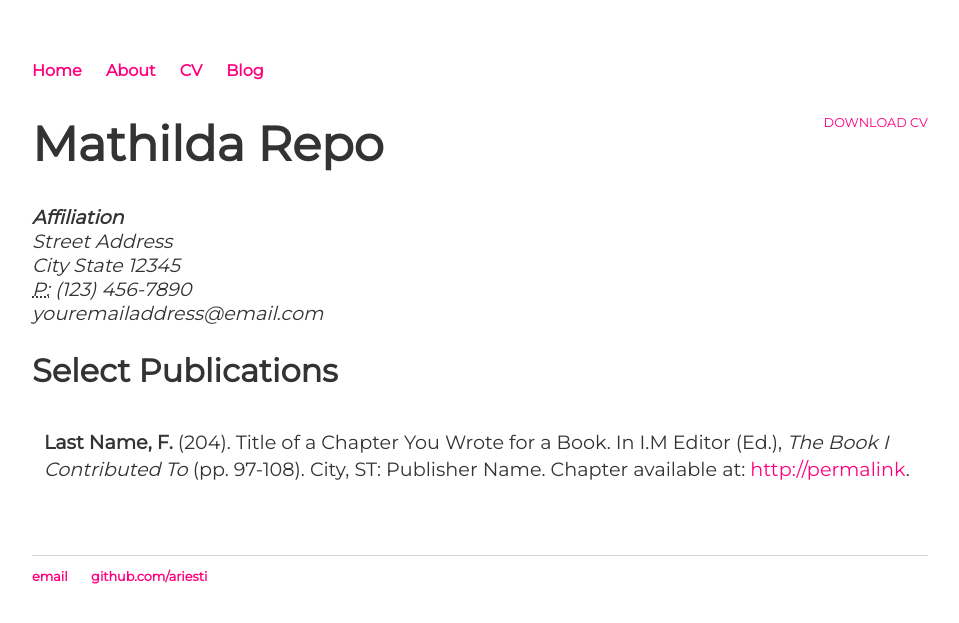
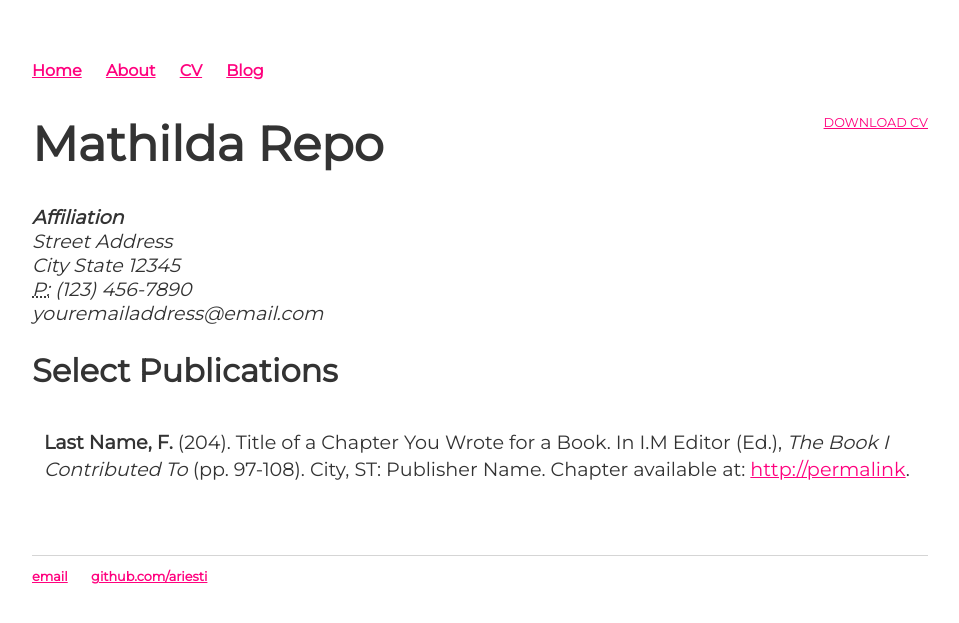
Before and after one commit to ariesti/ariesti.github.io, a Jekyll site: the page built from cv/index.html, in a window 1280 px wide. Shown: the top 623 px of the page, without its empty margins (160-1119 px from the left). Built offline with Jekyll 4.4.1, drawn with Linux system fonts in a browser that asks for light colours.

Commit message:
Update main.css

```diff
--- a/css/main.css
+++ b/css/main.css
@@ -1,6 +1,6 @@
 body { font-family: Montserrat, Helvetica Neue, sans-serif; margin: 60px auto; width: 70%; color: #333; overflow: auto; }
 
-a { text-decoration: none; color: #ff017e; border bottom: 3px solid #ff017e; }
+a { text-decoration: underline; color: #ff017e; border bottom: 3px solid #ff017e; }
 a:hover { color: #ff017e; }
 
 p { font-size: 1.2em; line-height: 1.4em; padding: 12px; box-sizing: border-box; color: #333; overflow: auto; }
```
